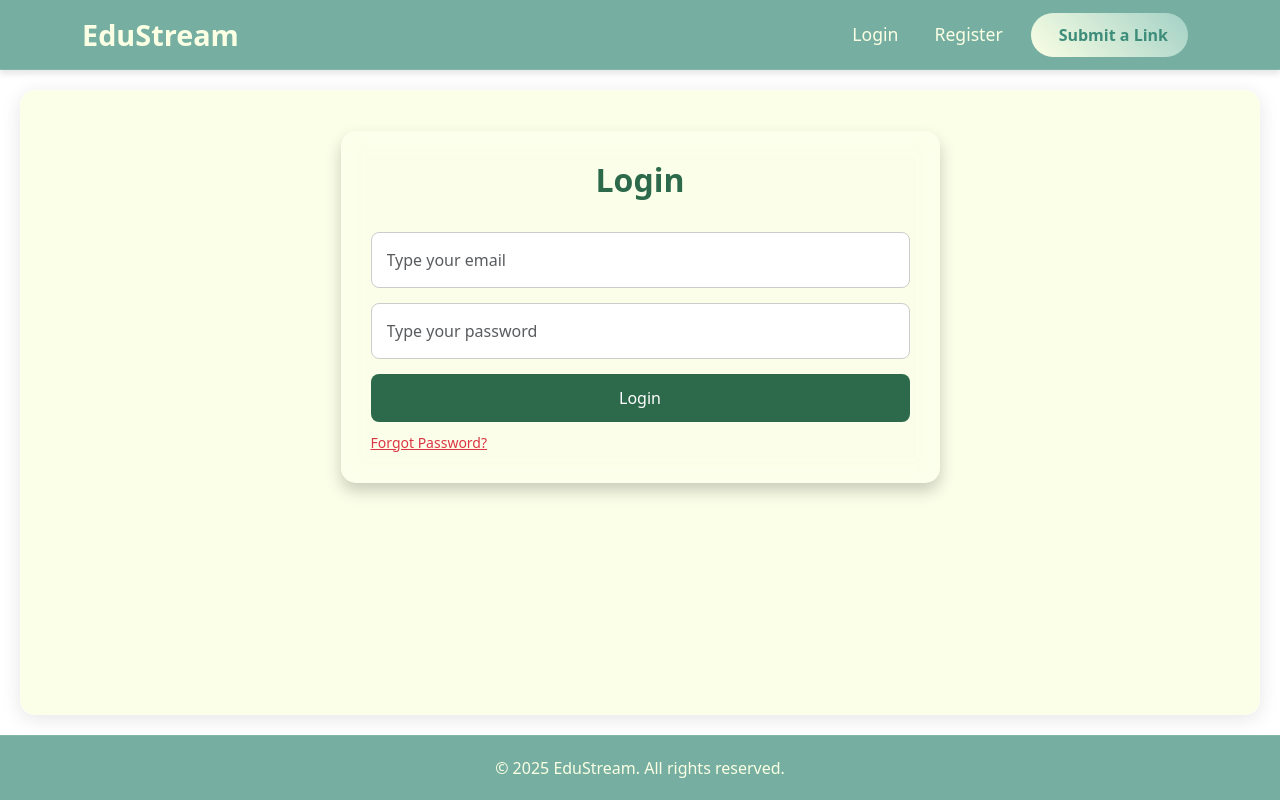
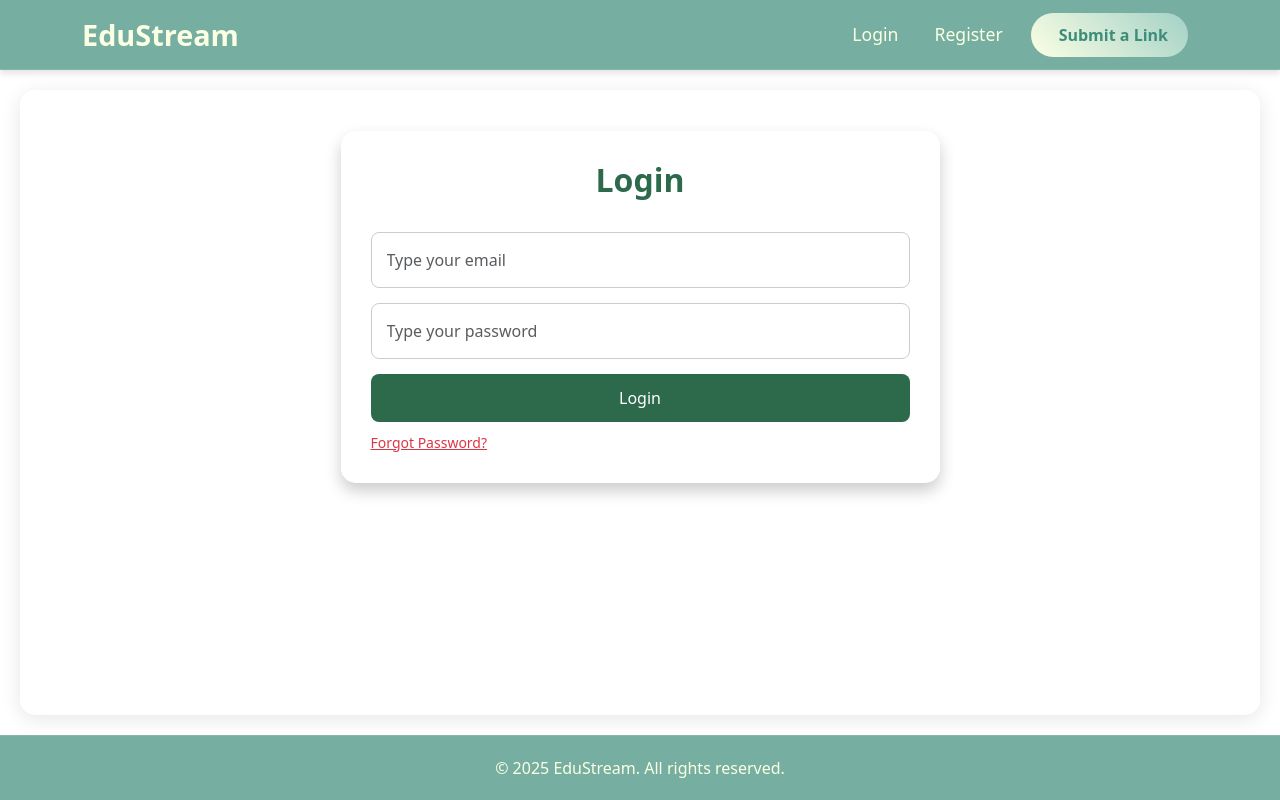
Before and after one commit to vedantpawar18/EduStream, a Next.js app in the folder client/: page /login in a window 1280 px wide. Built offline with nearby package versions, Linux system fonts and the light colour scheme.

Commit message:
Update Layout.js

```diff
--- a/client/components/Layout.js
+++ b/client/components/Layout.js
@@ -152,7 +152,7 @@ const Layout = ({ children }) => {
           style={{
             flex: 1,
             padding: "40px 20px",
-            backgroundColor: "rgba(251, 255, 228, 0.85)",
+            backgroundColor: "rgba(0, 0, 0, 0)",
             backdropFilter: "blur(15px)",
             boxShadow: "0 4px 20px rgba(0, 0, 0, 0.1)",
             border: "1px solid rgba(255, 255, 255, 0.2)",
```
